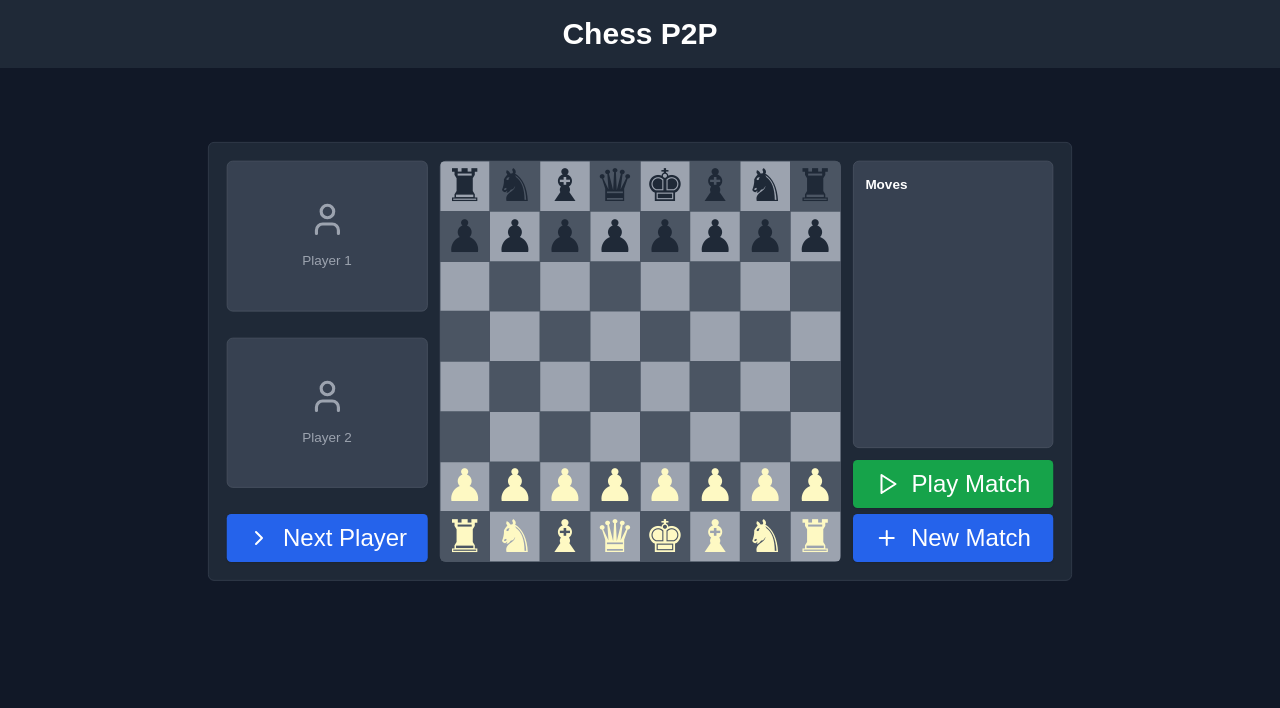
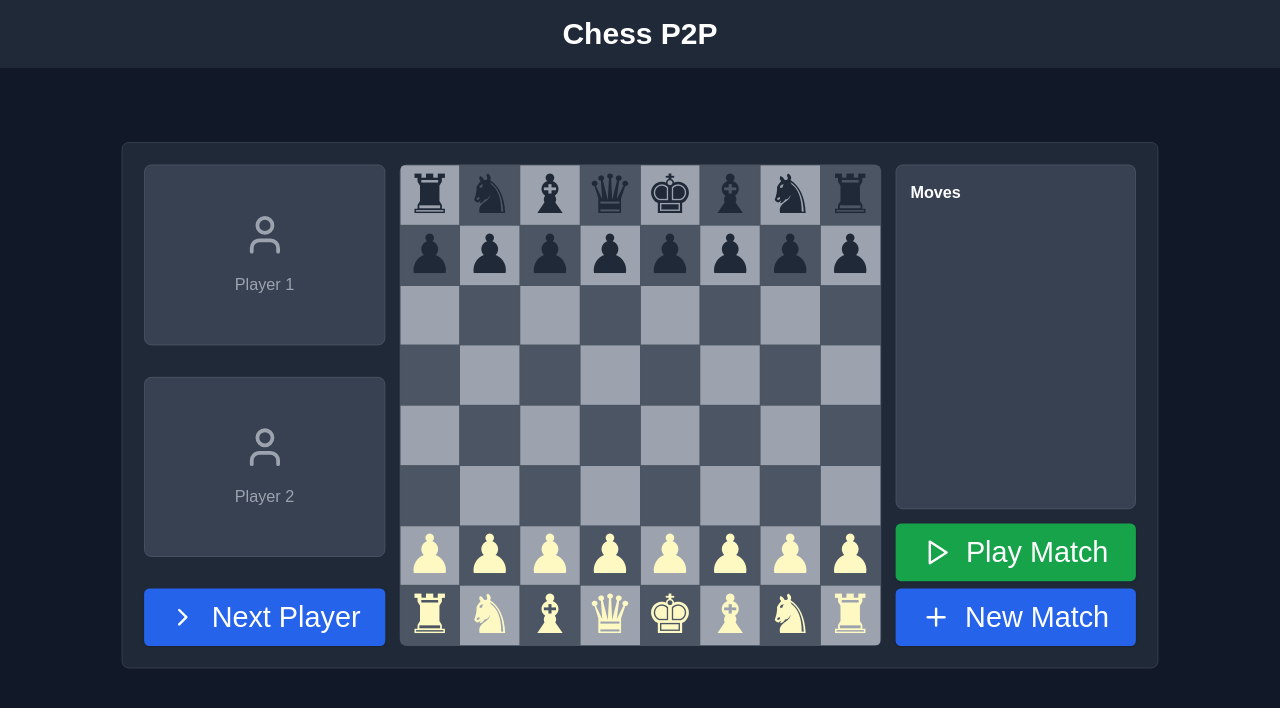
Before and after one commit to nurmandev/chess-p2p, a Next.js app: page /game in a window 1280 px wide. Shown: the top 708 px of the page. Built offline with nearby package versions, Linux system fonts and the light colour scheme.

Commit message:
Refactor: Adjust scaling of game component for improved layout and add suppressHydrationWarning to RootLayout

```diff
--- a/src/app/game/page.tsx
+++ b/src/app/game/page.tsx
@@ -9,7 +9,7 @@ export default function GamePage() {
         <h1 className="text-2xl lg:text-3xl font-bold">Chess P2P</h1>
       </header>
       <main className="flex-grow flex items-center justify-center p-2 sm:p-4 lg:p-6">
-        <div className="bg-gray-800 border border-gray-700 rounded-lg overflow-auto w-full max-w-[90vw] max-h-[100vh] lg:overflow-hidden lg:transform lg:scale-75 lg:origin-top">
+        <div className="bg-gray-800 border border-gray-700 rounded-lg overflow-auto w-full max-w-[90vw] max-h-[100vh] lg:overflow-hidden lg:transform lg:scale-90 lg:origin-top">
           <div className="grid grid-cols-1 lg:grid-cols-[1fr,2fr,1fr] gap-3 lg:gap-4 p-4 lg:p-6 h-full">
             <VideoCall />
             <div className="flex items-center justify-center">
--- a/src/app/layout.tsx
+++ b/src/app/layout.tsx
@@ -27,6 +27,7 @@ export default function RootLayout({
     <html lang="en">
       <body
         className={`${geistSans.variable} ${geistMono.variable} antialiased`}
+        suppressHydrationWarning
       >
         {children}
       </body>
```
